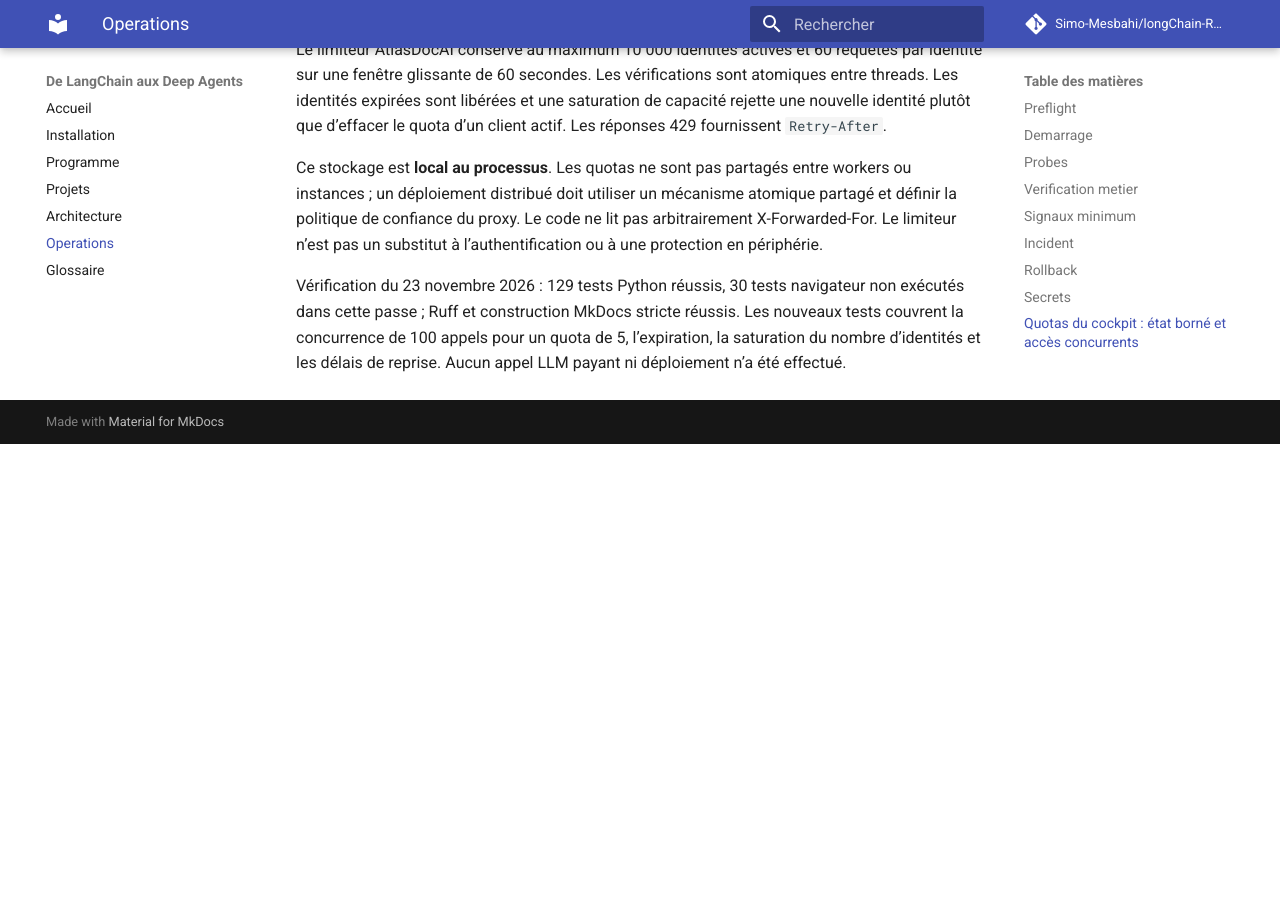
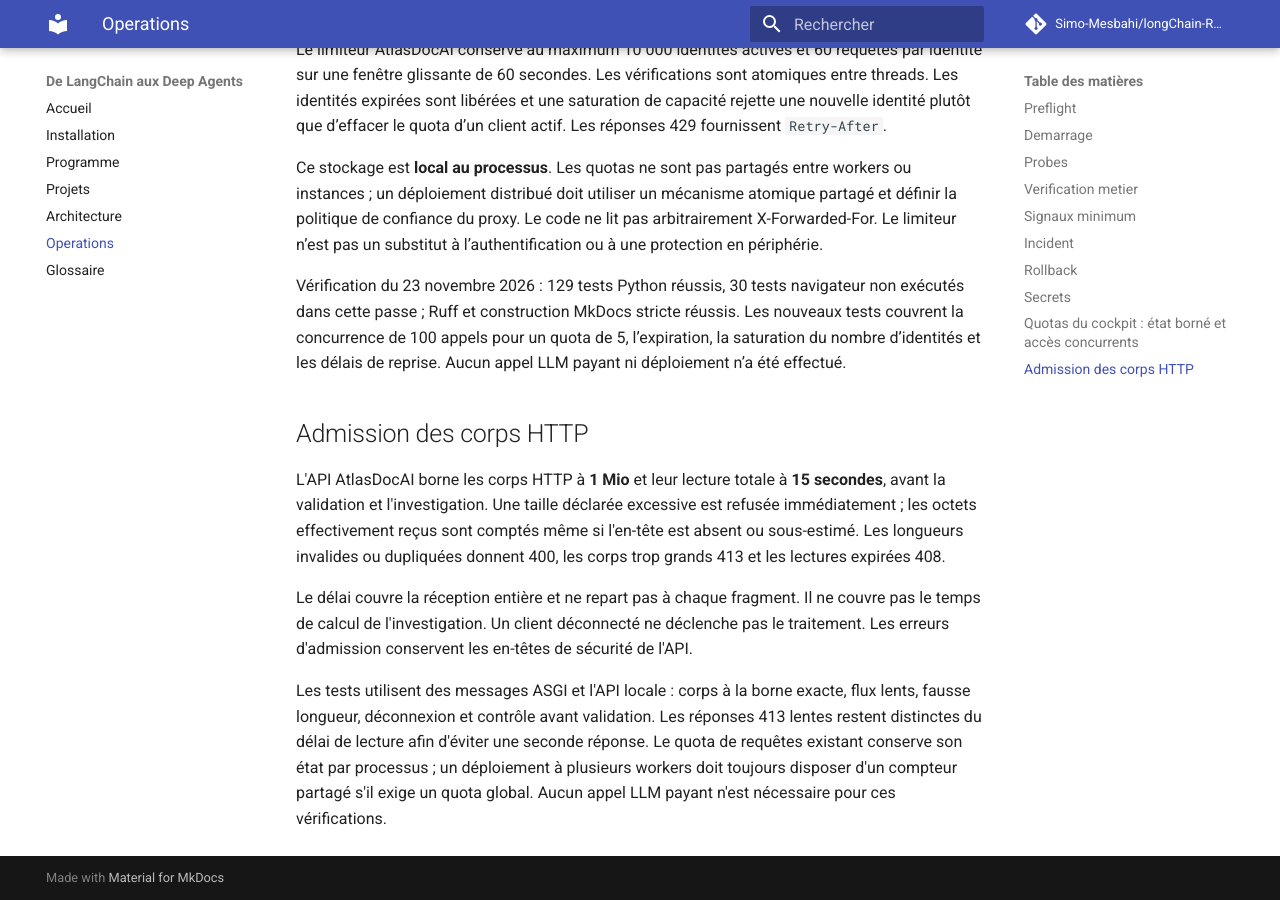
Before and after one commit to Simo-Mesbahi/longChain-RAG-longGraph-longServe-DeepAgents, an MkDocs documentation site: the page built from docs/operations.md, in a window 1280 px wide and 900 px high, scrolled down 2525 px. Built offline with MkDocs 1.6.1 and Material for MkDocs 9.7.7, drawn with Linux system fonts in a browser that asks for light colours; comment, search, counter and statistics services are not loaded; before the commit the page ends 2969 px from its top, so only the background shows below that.

Commit message:
docs: record operating contracts and verified regression evidence

```diff
--- a/docs/operations.md
+++ b/docs/operations.md
@@ -95,3 +95,22 @@ Le limiteur AtlasDocAI conserve au maximum 10 000 identités actives et 60 requ
 Ce stockage est **local au processus**. Les quotas ne sont pas partagés entre workers ou instances ; un déploiement distribué doit utiliser un mécanisme atomique partagé et définir la politique de confiance du proxy. Le code ne lit pas arbitrairement X-Forwarded-For. Le limiteur n’est pas un substitut à l’authentification ou à une protection en périphérie.
 
 Vérification du 23 novembre 2026 : 129 tests Python réussis, 30 tests navigateur non exécutés dans cette passe ; Ruff et construction MkDocs stricte réussis. Les nouveaux tests couvrent la concurrence de 100 appels pour un quota de 5, l’expiration, la saturation du nombre d’identités et les délais de reprise. Aucun appel LLM payant ni déploiement n’a été effectué.
+
+## Admission des corps HTTP
+
+L'API AtlasDocAI borne les corps HTTP à **1 Mio** et leur lecture totale à **15 secondes**,
+avant la validation et l'investigation. Une taille déclarée excessive est refusée
+immédiatement ; les octets effectivement reçus sont comptés même si l'en-tête est
+absent ou sous-estimé. Les longueurs invalides ou dupliquées donnent 400, les corps
+trop grands 413 et les lectures expirées 408.
+
+Le délai couvre la réception entière et ne repart pas à chaque fragment. Il ne couvre
+pas le temps de calcul de l'investigation. Un client déconnecté ne déclenche pas le
+traitement. Les erreurs d'admission conservent les en-têtes de sécurité de l'API.
+
+Les tests utilisent des messages ASGI et l'API locale : corps à la borne exacte,
+flux lents, fausse longueur, déconnexion et contrôle avant validation. Les réponses
+413 lentes restent distinctes du délai de lecture afin d'éviter une seconde réponse.
+Le quota de requêtes existant conserve son état par processus ; un déploiement à
+plusieurs workers doit toujours disposer d'un compteur partagé s'il exige un quota
+global. Aucun appel LLM payant n'est nécessaire pour ces vérifications.
```
Also changed, not shown: 5 other files.
